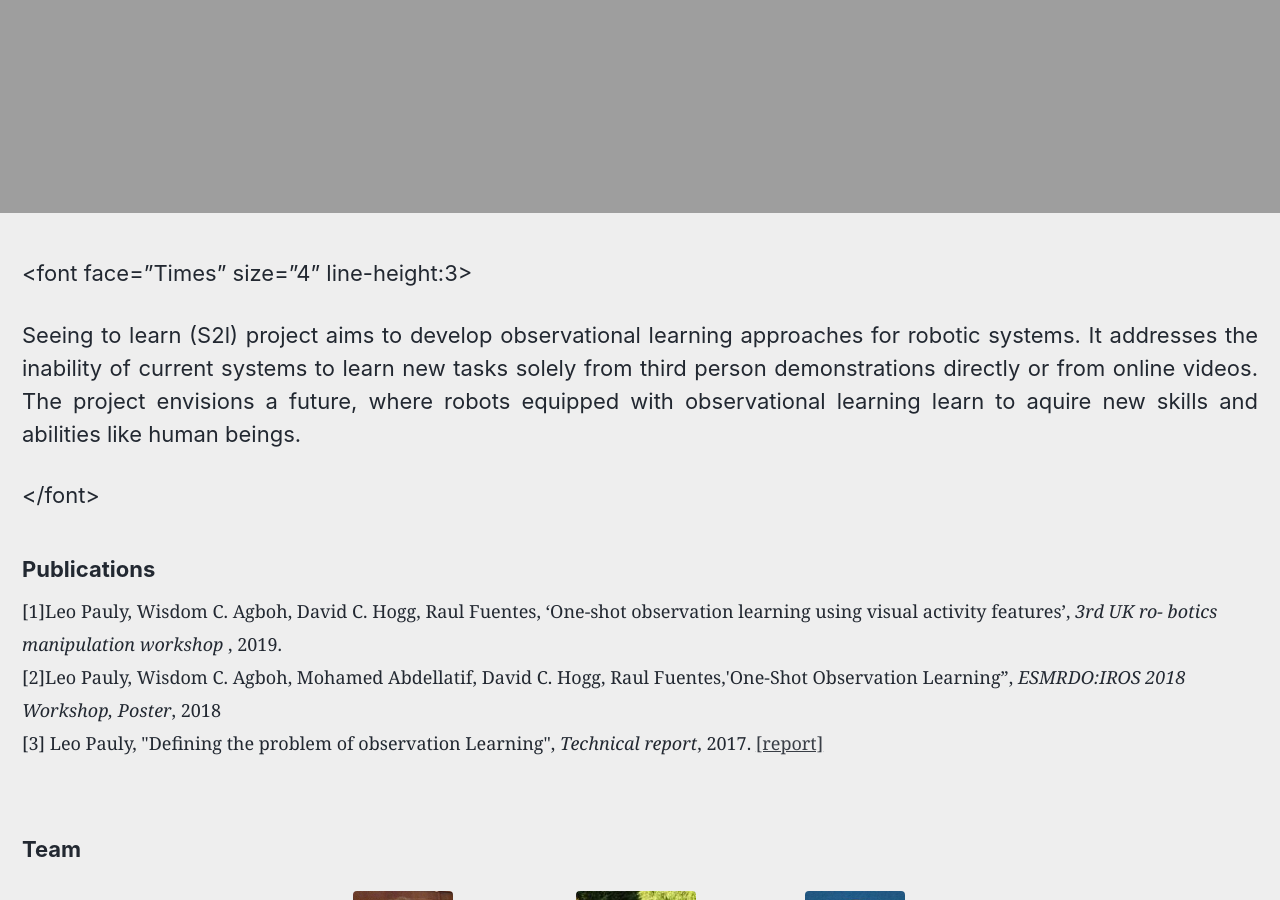
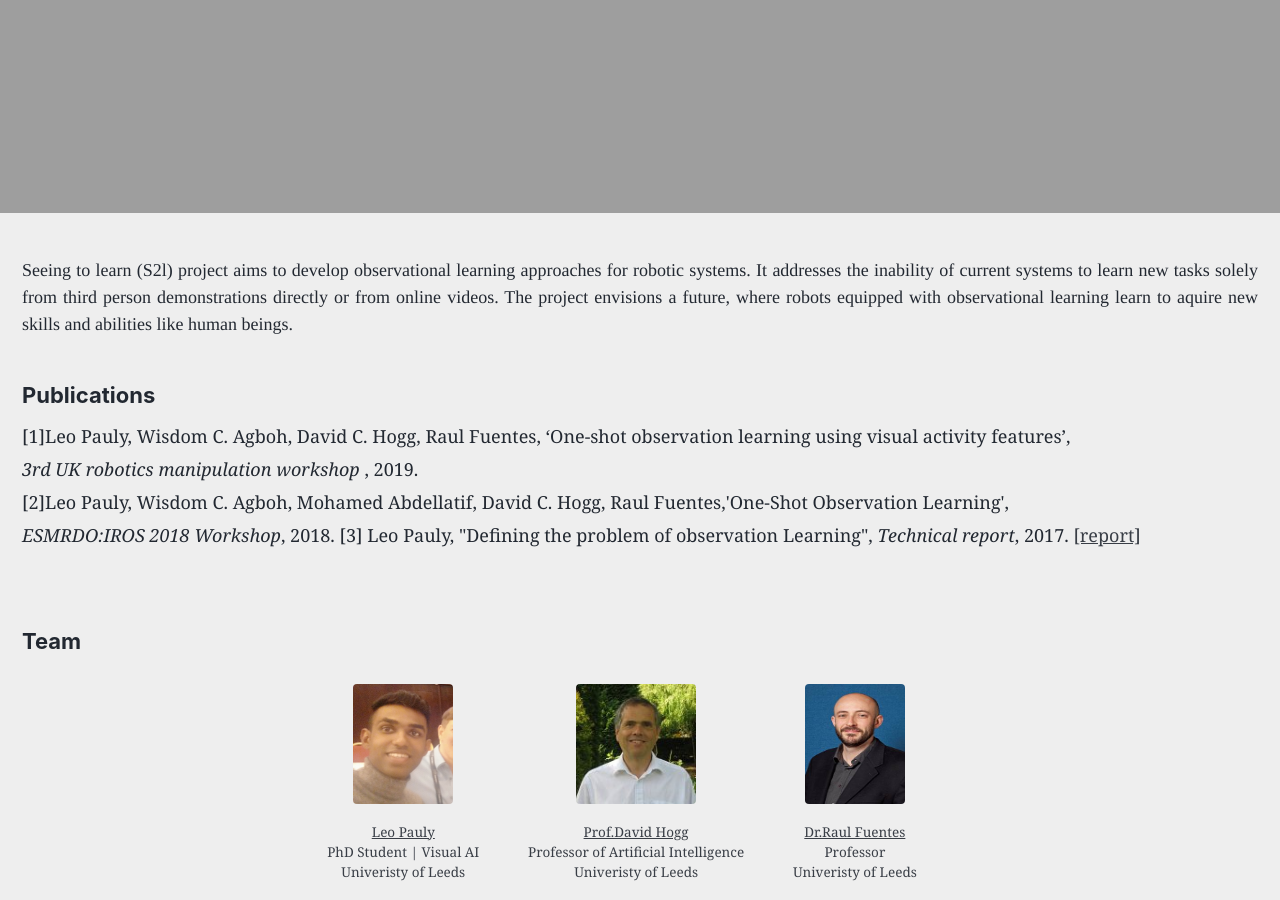
Before and after one commit to leopauly/s2l, a Jekyll site: the page built from index.md, in a window 1280 px wide and 900 px high, scrolled down 847 px. Built offline with Jekyll 4.4.1, drawn with Linux system fonts in a browser that asks for light colours; the list of posts is cut into pages by our own code.

Commit message:
Update index.md

```diff
--- a/index.md
+++ b/index.md
@@ -23,7 +23,7 @@ width: 20px;
 <!--- ---------------------------------------------------------------------------------------- ---->
 <!--- ---------------------------------------------------------------------------------------- ---->
 
-<font face="Times" size="4" line-height:3>
+<font face="Times" size="4">
 <p align="justify">
 
 Seeing to learn (S2l) project aims to develop observational learning approaches for robotic systems. It addresses the inability of current systems to learn new tasks solely from third person demonstrations directly or from online videos.  The project envisions a future, where robots equipped with observational learning learn to aquire new skills and abilities like human beings.
@@ -36,9 +36,8 @@ Seeing to learn (S2l) project aims to develop observational learning approaches
 
 <h3><b>Publications</b></h3>
 <font face="Georgia" size="4">
-[1]Leo Pauly, Wisdom C. Agboh, David C. Hogg, Raul Fuentes, ‘One-shot observation learning using visual activity features’, <i> 3rd UK ro-
-botics manipulation workshop </i>, 2019.<br/>
-[2]Leo Pauly, Wisdom C. Agboh, Mohamed Abdellatif, David C. Hogg, Raul Fuentes,'One-Shot Observation Learning”, <i>ESMRDO:IROS 2018 Workshop, Poster</i>, 2018<br/>
+[1]Leo Pauly, Wisdom C. Agboh, David C. Hogg, Raul Fuentes, ‘One-shot observation learning using visual activity features’, <br/> <i> 3rd UK robotics manipulation workshop </i>, 2019.<br/>
+[2]Leo Pauly, Wisdom C. Agboh, Mohamed Abdellatif, David C. Hogg, Raul Fuentes,'One-Shot Observation Learning', <br/> <i>ESMRDO:IROS 2018 Workshop</i>, 2018.
 [3] Leo Pauly, "Defining the problem of observation Learning",<i> Technical report</i>, 2017.
 <a href="https://arxiv.org/abs/1808.08288"> [report]</a> <br/>
 
```
